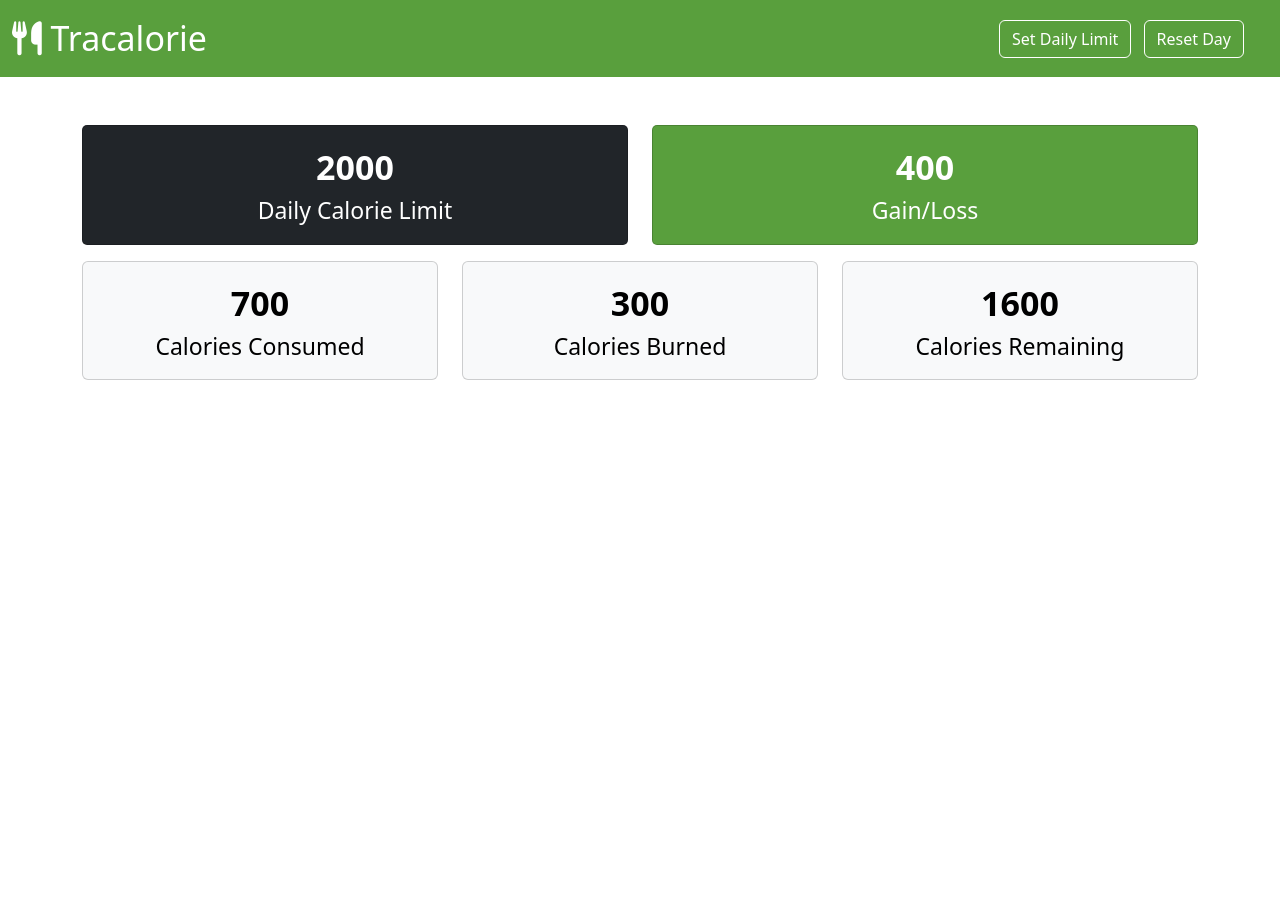
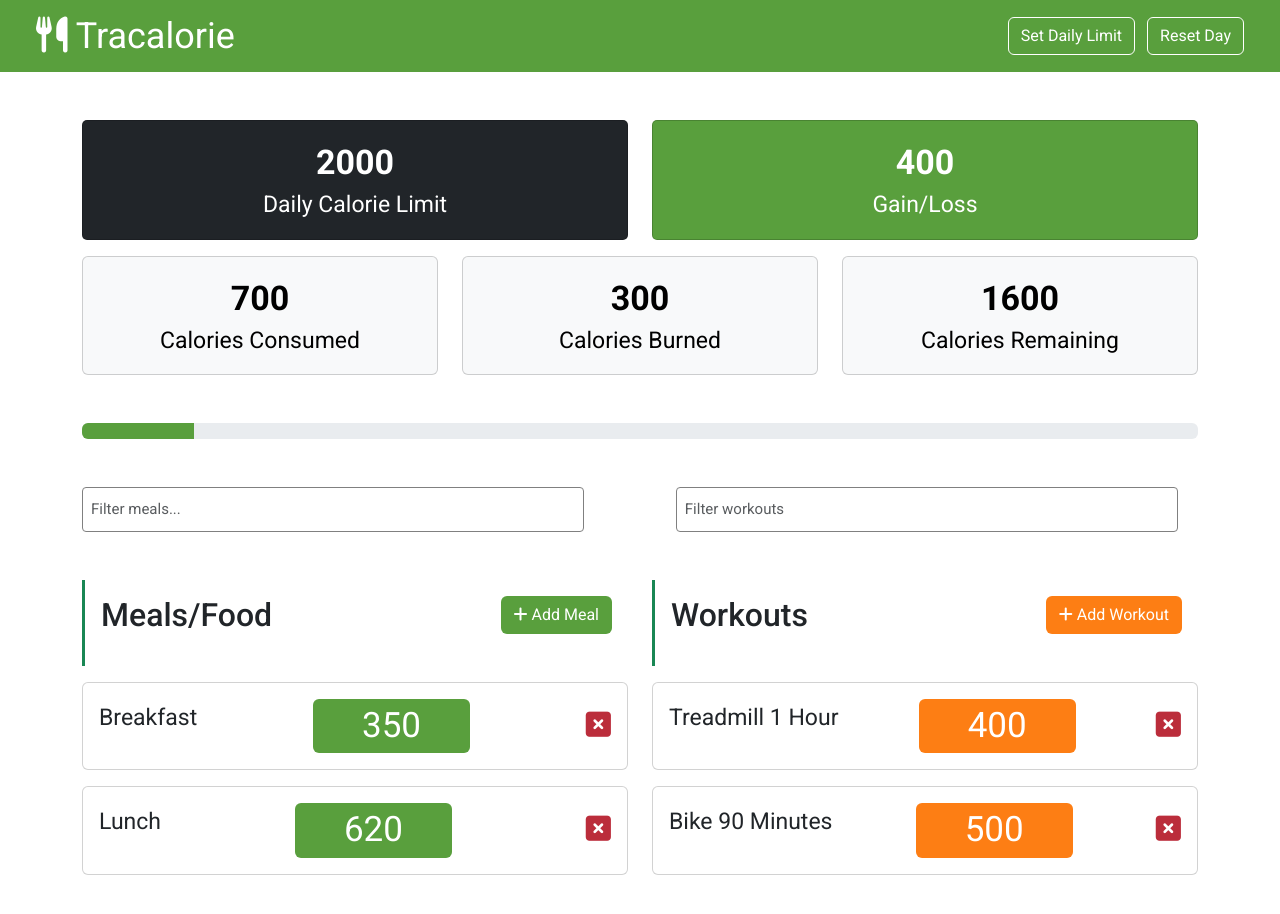
Before and after one commit to LisaMure/tracalorie-app, a plain HTML site: page index.html in a window 1280 px wide. Before the commit the page ends 800 px from the top, so only its background shows below. Drawn offline with nearby package versions, Linux system fonts and the light colour scheme.

Commit message:
Finalised UI for the tracalorie app by adding meals and workouts

```diff
--- a/index.html
+++ b/index.html
@@ -6,20 +6,18 @@
     <title>Tracalorie App</title>
     <link href="https://cdn.jsdelivr.net/npm/bootstrap@5.3.3/dist/css/bootstrap.min.css" rel="stylesheet" integrity="sha384-QWTKZyjpPEjISv5WaRU9OFeRpok6YctnYmDr5pNlyT2bRjXh0JMhjY6hW+ALEwIH" crossorigin="anonymous">
     <link rel="preconnect" href="https://fonts.googleapis.com">
-<link rel="preconnect" href="https://fonts.gstatic.com" crossorigin>
-<link href="https://fonts.googleapis.com/css2?family=Roboto:ital,wght@0,100;0,300;0,400;0,500;0,700;0,900;1,100;1,300;1,400;1,500;1,700;1,900&display=swap" rel="stylesheet">
+    <link rel="preconnect" href="https://fonts.gstatic.com" crossorigin>
     <link rel="stylesheet" href="styles.css">
     <script src="https://kit.fontawesome.com/c38dce8968.js" crossorigin="anonymous"></script>
   </head>
 
   <body>
 
-    <nav class="navbar py-2" style="background-color: #599F3D;" >
-        <div class="container-fluid d-flex justify-content-between align-items-center">
+    <nav class="navbar py-1" style="background-color: #599F3D;" >
+        <div class="container-fluid d-flex justify-content-between align-items-center ms-4">
           <a class="navbar-brand"><i class="fa-solid fa-utensils"></i> Tracalorie</a>
 
           <div class="pe-4">
-            <!-- Button trigger modal -->
             <button type="button" class="btn  me-2" data-bs-toggle="modal" data-bs-target="#exampleModal">
               Set Daily Limit
             </button>
@@ -48,7 +46,9 @@
         </div>
       </div>
 
-      <div class="container text-center mt-5">
+      <div class="container text-center my-5">
+
+        <section class="calories-container">
         <div class="row calories">
           <div class="col-sm-6">
             <div class="card calorie-limit">
@@ -94,8 +94,122 @@
         </div>
     </div>
 </div>
+</section>
 
+<section class="progress-bar my-5">
+  <div class="progress" role="progressbar" aria-label="Basic example" aria-valuenow="0" aria-valuemin="0" aria-valuemax="100" >
+    <div class="progress-bar" style="width: 10%; background: var(--primary-color);"></div>
+  </div>
+</section>
+
+<section class="meals-workouts">
+
+  <form action="" class="d-flex justify-content-between mb-5">
+    <input class="form-control ps-2" type="text" placeholder="Filter meals..." aria-label="default input example">
+    <input class="form-control ps-2" type="text" placeholder="Filter workouts" aria-label="default input example">
+</form>
+
+  <div class="row">
+    <div class="col-md-6">
+
+      <div class="card w-100 border-0  meals-workout-header">
+        <div class="card-body  d-flex justify-content-between border-start border-3 border-success">
+          <h2>Meals/Food </h2>
+        <p class="d-block gap-1">
+          <button class="btn meals-btn" type="button" data-bs-toggle="collapse" data-bs-target="#collapseExample" aria-expanded="false" aria-controls="collapseExample">
+            <i class="fa-solid fa-plus"></i> Add Meal
+          </button>
+        </p>
         </div>
+          <div>
+
+
+          <div class="collapse" id="collapseExample">
+            <div class="card card-body w-100">
+              <form>
+                <input class="form-control w-100 ps-2" type="text" placeholder="Enter meal or item" aria-label="default input example">
+                <input class="form-control w-100 mt-3 ps-2" type="text" placeholder="Enter calories" aria-label="default input example">
+                <button type="submit" class="btn meals-btn mt-3">Add Meal Item</button>
+              </form>
+            </div>
+          </div>
+        </div>
+      </div>
+      <div class="card w-100 meals-item mt-3">
+        <div class="card-body d-flex justify-content-between align-items-center">
+            <p>Breakfast</p>
+            <button class="btn meal-calories-btn px-5 py-0">350</button>
+            <p class="m-0">
+                <i class="fa-solid fa-square-xmark fa-lg"></i>
+            </p>
+        </div>
+    </div>
+      <div class="card w-100 meals-item mt-3">
+        <div class="card-body d-flex justify-content-between align-items-center">
+            <p>Lunch</p>
+            <button class="btn meal-calories-btn px-5 py-0">620</button>
+            <p class="m-0">
+                <i class="fa-solid fa-square-xmark fa-lg"></i>
+            </p>
+        </div>
+    </div>
+
+    </div>
+
+
+  <!-- Workouts -->
+
+    <div class="col-md-6">
+
+      <div class="card w-100 border-0  meals-workout-header">
+        <div class="card-body  d-flex justify-content-between border-start border-3 border-success">
+          <h2>Workouts </h2>
+        <p class="d-block gap-1">
+          <button class="btn workouts-btn" type="button" data-bs-toggle="collapse" data-bs-target="#collapseExample" aria-expanded="false" aria-controls="collapseExample">
+            <i class="fa-solid fa-plus"></i> Add Workout
+          </button>
+        </p>
+        </div>
+          <div>
+
+
+          <div class="collapse" id="collapseExample">
+            <div class="card card-body w-100">
+              <form>
+                <input class="form-control w-100 ps-2" type="text" placeholder="Enter workout" aria-label="default input example">
+                <input class="form-control w-100 mt-3 ps-2" type="text" placeholder="Enter calories" aria-label="default input example">
+                <button type="submit" class="btn workouts-btn mt-3">
+                  Add Workout</button>
+              </form>
+            </div>
+          </div>
+        </div>
+      </div>
+      <div class="card w-100 meals-item mt-3">
+        <div class="card-body d-flex justify-content-between align-items-center">
+            <p>Treadmill 1 Hour</p>
+            <button class="btn  workout-calories-btn px-5 py-0">400</button>
+            <p class="m-0">
+                <i class="fa-solid fa-square-xmark fa-lg"></i>
+            </p>
+        </div>
+    </div>
+      <div class="card w-100 meals-item mt-3">
+        <div class="card-body d-flex justify-content-between align-items-center">
+            <p>Bike 90 Minutes</p>
+            <button class="btn workout-calories-btn px-5 py-0">500</button>
+            <p class="m-0">
+                <i class="fa-solid fa-square-xmark fa-lg"></i>
+            </p>
+        </div>
+    </div>
+
+    </div>
+  </div>
+
+</section>
+
+</div>
 
 
 
--- a/styles.css
+++ b/styles.css
@@ -1,15 +1,19 @@
+@import url('https://fonts.googleapis.com/css2?family=Roboto:wght@100;300;400;500;700;900&display=swap');
+
+
 :root {
     --primary-color: #599F3D;
     --text-color: #212529
 }
 
-/* body {
-    font-family:
-} */
+body {
+    font-family: "Roboto", sans-serif;
+    font-weight: 400;
+  font-style: normal;
+}
 
 .navbar-brand {
-    font-size: 34px;
-    font-weight:500;
+    font-size: 36px;
 }
 
 .navbar-brand, .navbar button {
@@ -46,3 +50,61 @@
 .calorie-gain {
     background: var(--primary-color);
 }
+
+.meals-workouts input {
+    width: 45%;
+    border-radius: 4px;
+    padding: 10px 0;
+    margin-right: 20px;
+    border:  1px solid gray;
+    font-size: 15px;
+}
+
+.meals-btn, .meal-calories-btn {
+    background: var(--primary-color) !important;
+    color: white;
+}
+
+
+
+.meals-btn:hover {
+   opacity: 0.8 !important;
+   color: white;
+}
+
+.meal-calories-btn:hover {
+    color: white;
+}
+
+.workouts-btn, .workout-calories-btn {
+    background: #FD7E14 !important;
+    color: white
+}
+
+.workouts-btn:hover {
+   opacity: 0.8 !important;
+   color: white;
+}
+
+.workout-calories-btn:hover {
+    color: white;
+}
+
+.meals-item p {
+    font-size: 23px;
+}
+.meals-item button {
+    font-size: 35px;
+}
+
+.collapse button {
+    float: left;
+}
+
+.fa-square-xmark {
+    color: #BB2D3B;
+}
+
+.fa-square-xmark:hover {
+    color: #a81b29;
+}
```
